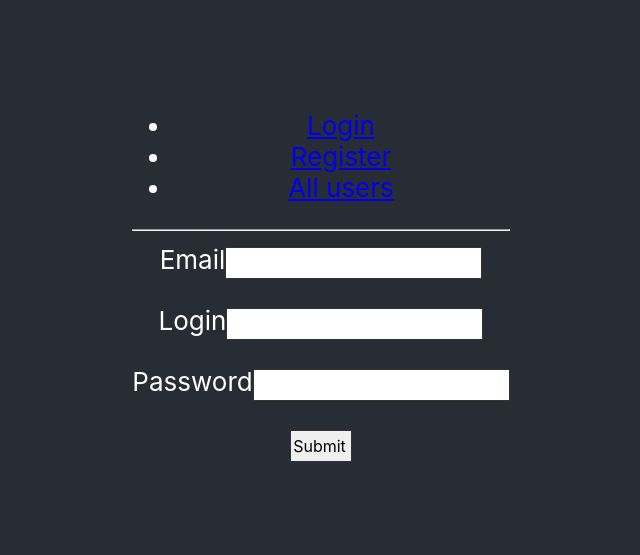
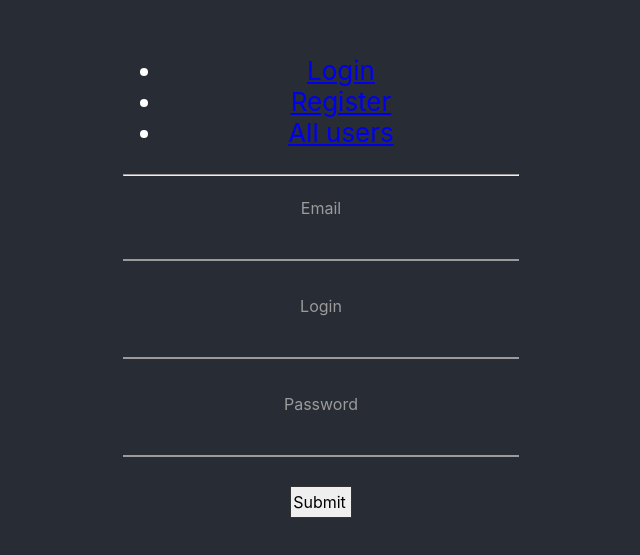
Before and after one commit to Sapfir0/ReactSample, a React (Create React App) app: page /register in a window 1280 px wide. Shown: the part 127-682 px from the top of the page, without its empty margins (319-959 px from the left). Built offline with nearby package versions, Linux system fonts and the light colour scheme.

Commit message:
Стили

```diff
--- a/src/component/InputField.js
+++ /dev/null
@@ -1,10 +0,0 @@
-import React from "react";
-
-
-export default function InputField({label, type, value, onChange}) {
-    return (<label>
-            {label}
-            <input  type={type} value={value} onChange={onChange}/>
-        </label>
-    );
-}
--- /dev/null
+++ b/src/component/InputFields/InputField.js
@@ -0,0 +1,12 @@
+import React from "react";
+
+import styles from "./style.css"
+// именование по бэм, подразумевется, что есть блок с классом form
+
+export default function InputField({label, type, value, onChange}) {
+    return (<label className="form__label">
+            {label}
+            <input className="form__field" placeholder={label} type={type} value={value} onChange={onChange}/>
+        </label>
+    );
+}
--- /dev/null
+++ b/src/component/InputFields/style.css
@@ -0,0 +1,40 @@
+.form__field {
+    font-family: inherit;
+    width: 100%;
+    border: 0;
+    border-bottom: 2px solid #9b9b9b;
+    outline: 0;
+    font-size: 1.3rem;
+    color: #fff;
+    padding: 7px 0;
+    background: transparent;
+    transition: border-color 0.2s;
+}
+.form__field::placeholder {
+    color: transparent;
+}
+.form__field:placeholder-shown ~ .form__label {
+    font-size: 1.3rem;
+    cursor: text;
+    top: 20px;
+}
+
+.form__label {
+
+    transition: 0.2s;
+    font-size: 1rem;
+    color: #9b9b9b;
+}
+
+.form__field:focus {
+    padding-bottom: 6px;
+    border-width: 3px;
+    border-image: linear-gradient(to right, #11998e, #38ef7d);
+    border-image-slice: 1;
+}
+.form__field:focus ~ .form__label {
+
+    transition: 0.2s;
+    font-size: 1rem;
+    color: #11998e;
+}
--- a/src/component/InputForm/InputForm.js
+++ b/src/component/InputForm/InputForm.js
@@ -1,5 +1,5 @@
 import React, {Component} from 'react';
-import InputField from "../InputField"
+import InputField from "../InputFields/InputField"
 import {post} from "../../router";
 
 class InputForm extends React.Component {
--- /dev/null
+++ b/src/component/InputForm/style.css
@@ -0,0 +1,3 @@
+.user-data-form {
+
+}
--- a/src/pages/login.js
+++ b/src/pages/Login.js
@@ -1,5 +1,4 @@
 import React, {Component} from 'react';
-import InputField from "../component/InputField"
 import InputForm from "../component/InputForm/InputForm";
 import styles from "./style.css"
 
--- a/src/pages/register.js
+++ b/src/pages/Register.js
@@ -1,5 +1,4 @@
 import React, { Component } from 'react';
-import InputField from "../component/InputField";
 import InputForm from "../component/InputForm/InputForm";
 
 function RegisterWindow(props) {
--- a/src/router.js
+++ b/src/router.js
@@ -11,7 +11,7 @@ async function post(url, params) {
         headers: {
             'Content-Type': 'application/json'
         },
-        mode: 'cors',
+        // mode: 'cors',
         body: JSON.stringify(params)
     };
     let response;
```
Also changed, not shown: server.js (+7 -2 lines), src/component/App/App.js (+3 -6 lines), src/pages/AllUsers.js (renamed from src/pages/allUsers.js), 1 other file (tests, documents, lock files or other folders). Lines whose indentation alone changed are shown as unchanged.
